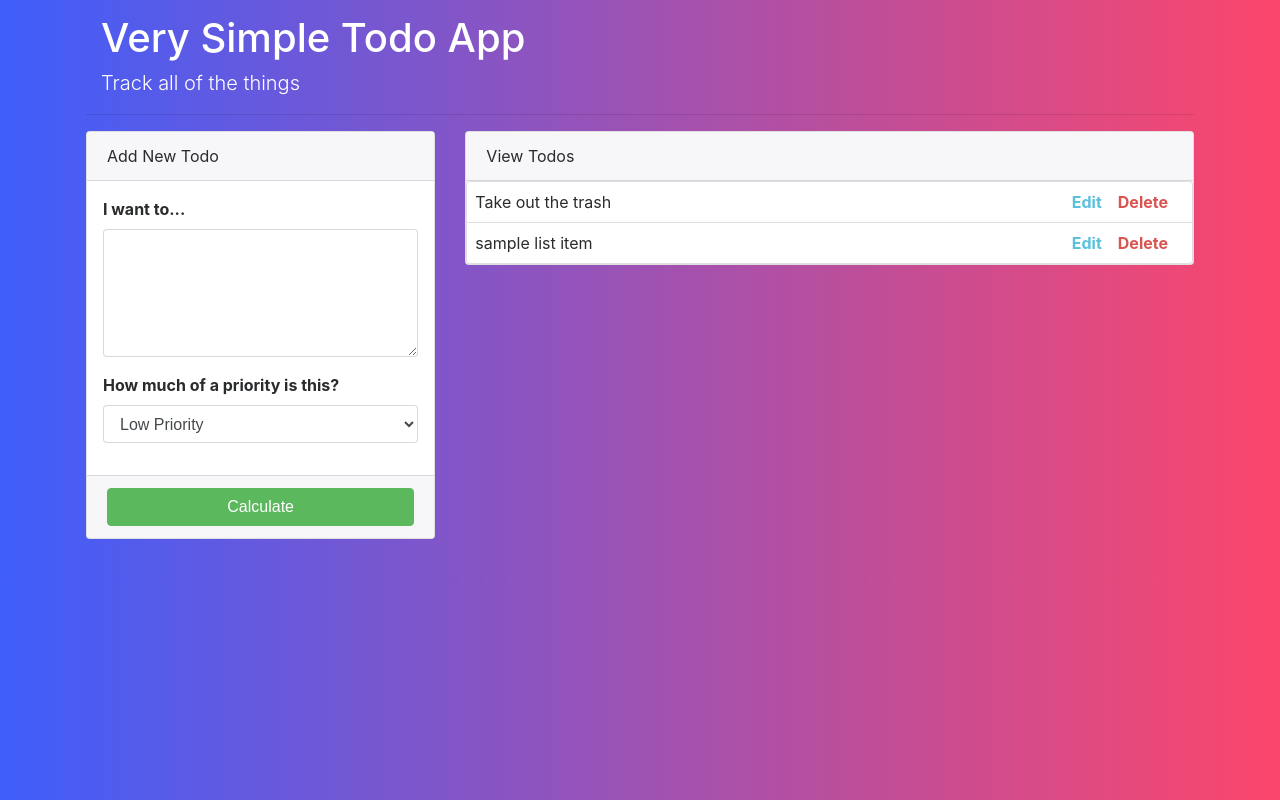
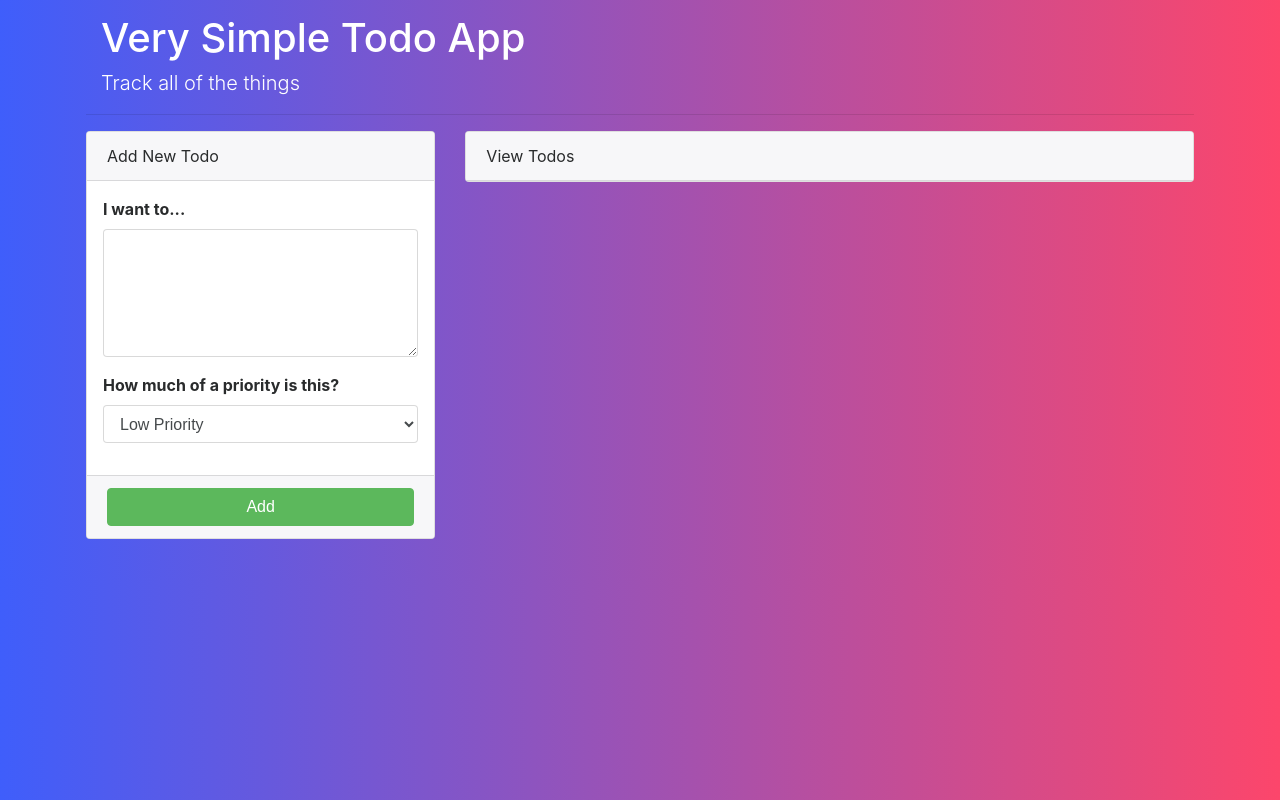
Before and after one commit to larrycustodio/react100-very-simple-to-do-app, a React app: page / in a window 1280 px wide. Built offline with nearby package versions, Linux system fonts and the light colour scheme; the HTML template or start-up script is replaced by a standard one.

Commit message:
add to state

```diff
--- a/src/App.jsx
+++ b/src/App.jsx
@@ -15,11 +15,6 @@ class App extends Component {
   constructor(props) {
     super(props);
     this.state = {
-      newTodo: {
-        text: '',
-        priority: '',
-        editEnabled: false
-      },
       todoList: [
         {
           text: 'Take out the trash',
@@ -34,19 +29,10 @@ class App extends Component {
       ]
     }
     this.onAddTodo = this.onAddTodo.bind(this);
-    this.onChangeTodoInput = this.onChangeTodoInput.bind(this);
   }
-  onChangeTodoInput(e) {
-    const target = e.target;
-    const newTodo = this.state.newTodo;
-    this.setState({
-      newTodo: {
-        [target.name]: target.value
-      }
-    });
-  }
-  onAddTodo(e) {
-    e.preventDefault();
+
+  onAddTodo(event) {
+    event.preventDefault();
     const currTodoList = this.state.todoList.slice();
     const newTodoForm = this.state.newTodo;
     let todoList = currTodoList.push(newTodoForm);
@@ -54,11 +40,11 @@ class App extends Component {
       todoList: currTodoList
     });
   }
-  onEditTodo(e){
+  onEditTodo(event){
     //pass an id value
-    console.log(e.target);
+    console.log(event.target);
   }
-  onDelete(e){
+  onDelete(event){
     //pass a delete method
     console.log('todo delete this guy');
   }
@@ -69,16 +55,11 @@ class App extends Component {
         <hr className='my-3' />
         <div className='row'>
           <div className='col-lg-4 mb-4 mr-auto'>
-            <NewTodoForm onChange={this.onChangeTodoInput}
-              onClick={this.onAddTodo}
-            />
+            <NewTodoForm
+              onClick={this.onAddTodo} />
           </div>
           <div className='col-lg-8'>
-            <TodoItemsContainer
-              todoList={this.state.todoList}
-              onEdit={this.onEditTodo}
-              onDelete={this.onDelete}
-            />
+            <TodoItemsContainer />
           </div>
         </div>
       </div>
--- a/src/NewTodoForm.jsx
+++ b/src/NewTodoForm.jsx
@@ -1,6 +1,58 @@
-import React from 'react';
+import React, { Component } from 'react';
 
-function NewTodoForm(props) {
+function NewTodoText(props) {
+  return (
+    <div className='form-group'>
+      <label htmlFor='createTodoText'>
+        <strong>I want to...</strong>
+      </label>
+      <textarea
+        name='text'
+        className='form-control'
+        onChange={props.onChange} >
+      </textarea>
+    </div>
+  );
+}
+
+function NewTodoPriority(props) {
+  return (
+      <div className='form-group'>
+      <label htmlFor='createTodoPriority'>
+        <strong>How much of a priority is this?</strong>
+      </label>
+      <select
+        name='priority'
+        className='form-control'
+        onChange={props.onChange} >
+        <option value='1'>Low Priority</option>
+        <option value='2'>Medium Priority</option>
+        <option value='3'>High Priority</option>
+      </select>
+    </div>
+  );
+}
+class NewTodoForm extends Component {
+  constructor(props) {
+    super(props);
+    this.state = {
+      text: '',
+      priority: '',
+      isEditEnabled: false
+    }
+    this.onAddInputChange = this.onAddInputChange.bind(this);
+    this.onAddClick = this.onAddClick.bind(this);
+  }
+  onAddInputChange(event) {
+    console.log(this.state);
+    this.setState({
+      [event.target.name]: event.target.value,
+    });
+  }
+  onAddClick(event){
+    console.log(this.state);
+  }
+  render() {
     return (
       <div className='card'>
         <div className='card-header'>
@@ -8,43 +60,22 @@ function NewTodoForm(props) {
         </div>
         <form className='card-body m-3'>
           <fieldset>
-            <div className='form-group'>
-              <label htmlFor='createTodoText'>
-                <strong>I want to...</strong>
-              </label>
-              <textarea
-                name='text'
-                className='form-control'
-                onChange={props.onChange}
-              >
-              </textarea>
-            </div>
-            <div className='form-group'>
-              <label htmlFor='createTodoPriority'>
-                <strong>How much of a priority is this?</strong>
-              </label>
-              <select
-                name='priority'
-                className='form-control'
-                onChange={props.onChange}
-              >
-                <option value='1'>Low Priority</option>
-                <option value='2'>Medium Priority</option>
-                <option value='3'>High Priority</option>
-              </select>
-            </div>
+            <NewTodoText
+            onChange={this.onAddInputChange} />
+            <NewTodoPriority
+            onChange={this.onAddInputChange} />
           </fieldset>
         </form>
         <div className='card-footer'>
-          <button
-            className='btn btn-success btn-block'
-            onClick={props.onClick}
-          >
-            Calculate
+          <button onClick={this.onAddClick}
+            className='btn btn-success btn-block'>
+            Add
           </button>
         </div>
       </div>
     );
+
   }
+}
 
 export default NewTodoForm;
--- a/src/TodoItemsContainer.jsx
+++ b/src/TodoItemsContainer.jsx
@@ -1,33 +1,31 @@
-import React from 'react';
+import React, { Component } from 'react';
 
-function TodoItemsContainer(props) {
-  const todoList = props.todoList;
-  const todoItems = todoList.map((todoItem) => {
-    return (
-    <li
-      className='list-group-item p-2'>
-      <span>{todoItem.text}</span>
-      <div className='float-right'>
-        <strong className='list-modify text-info' onClick={props.onEdit}>
-          Edit
-        </strong>
-        <strong className='list-modify text-danger' onClick={props.onDelete}>
-          Delete
-        </strong>
-      </div>
-    </li>
-    );
-  });
+class TodoItemsContainer extends Component {
+  constructor(props) {
+    super();
+    this.state = {
+
+    }
+  }
+  onEdit(event){
+
+  }
+  onDelete(event){
+
+  }
+  render() {
     return (
       <div className='card'>
         <div className='card-header'>
           View Todos
         </div>
         <div className='card-body'>
-        <ul className='list-group'>{todoItems}</ul>
+          <ul className='list-group'>
+          </ul>
         </div>
       </div>
     );
   }
+}
 
 export default TodoItemsContainer;
```
Lines whose indentation alone changed are shown as unchanged.
